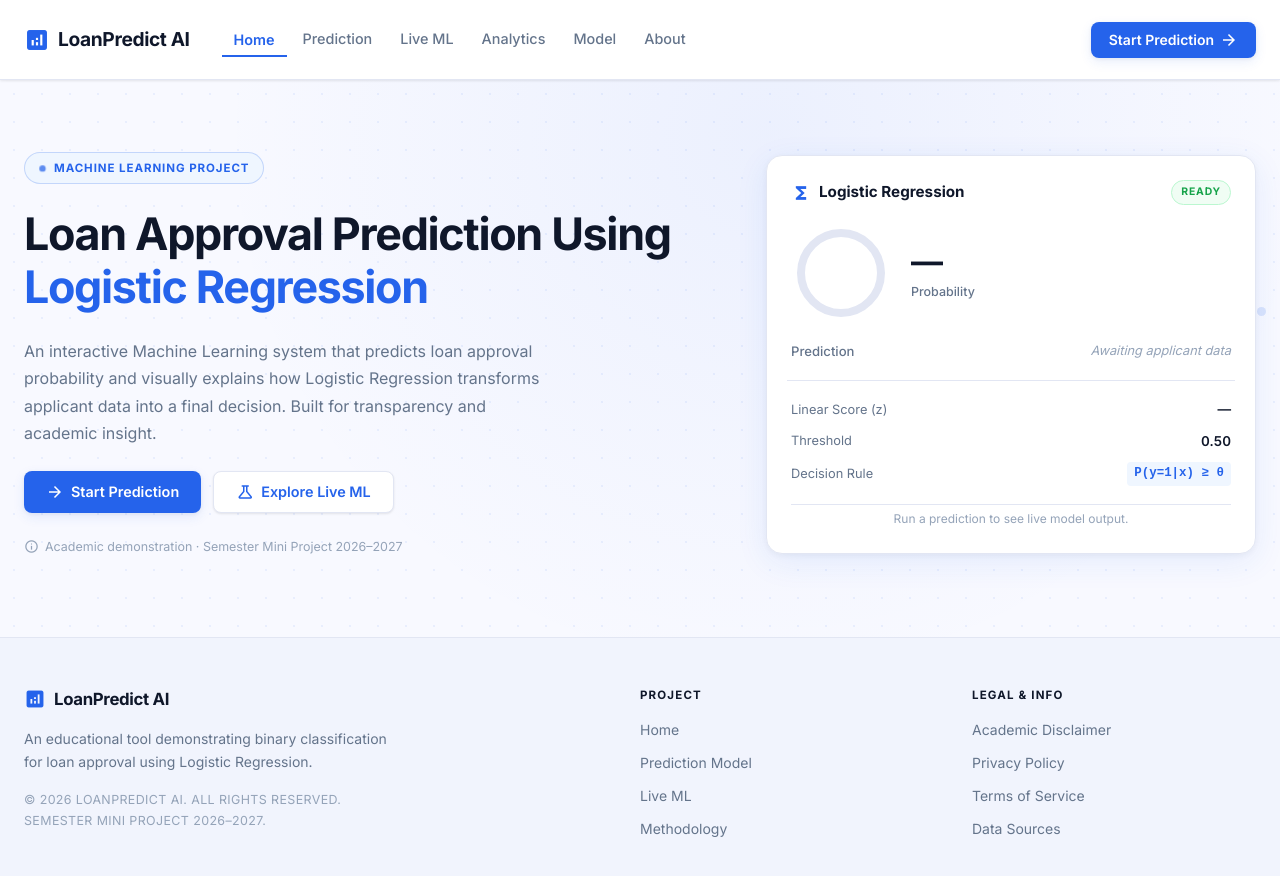
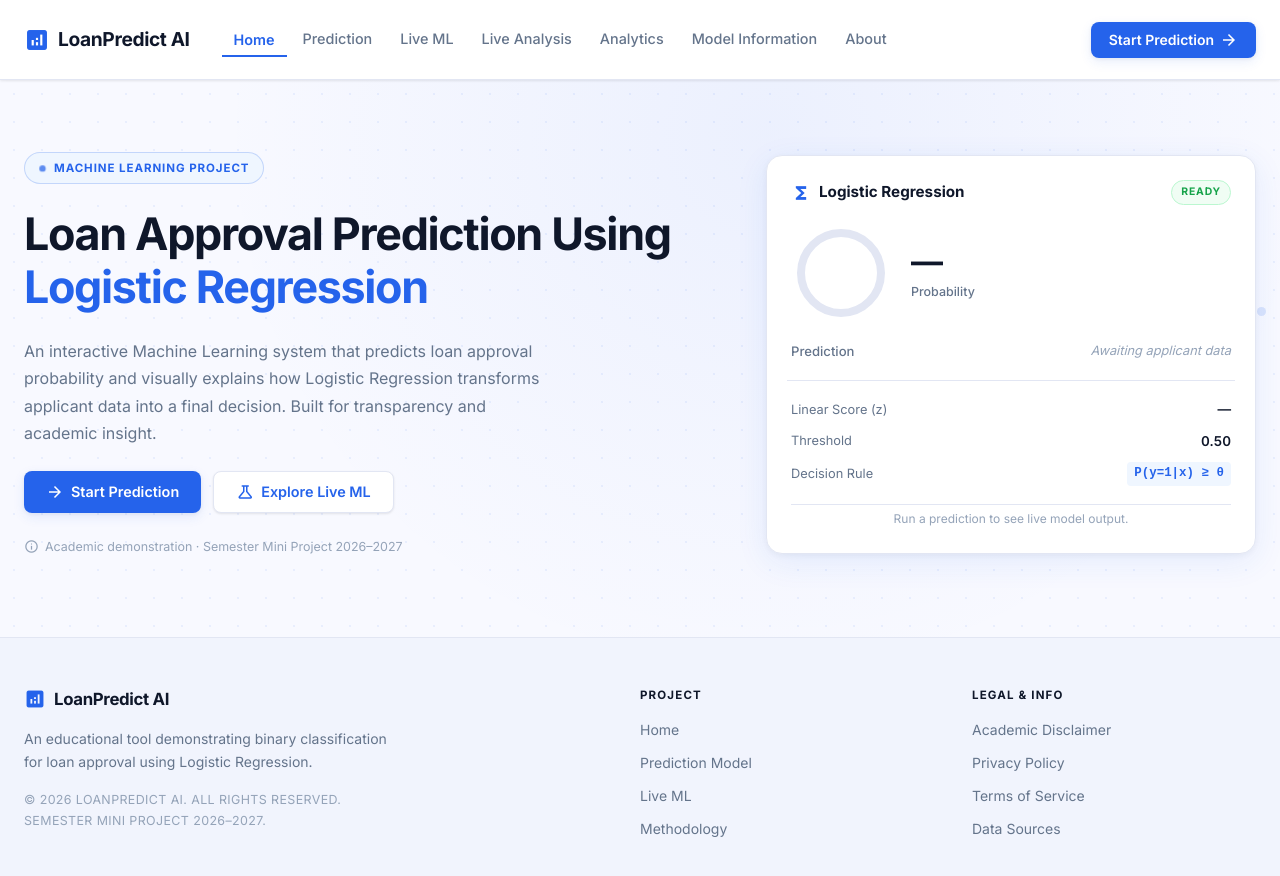
Before and after one commit to khilarionkar05/loan-approval-prediction-logistic-regression, a React (Vite) app: page / in a window 1280 px wide. Shown: the top 876 px of the page. Built offline with nearby package versions, Linux system fonts and the light colour scheme.

Commit message:
feat: implement responsive Header component and configure application routing in App.jsx

```diff
--- a/src/App.jsx
+++ b/src/App.jsx
@@ -1,4 +1,4 @@
-import { BrowserRouter, Routes, Route } from 'react-router-dom';
+import { BrowserRouter, Routes, Route, Navigate } from 'react-router-dom';
 import Header        from './components/Header';
 import Footer        from './components/Footer';
 import Home          from './pages/Home';
@@ -26,9 +26,10 @@ export default function App() {
           <Route path="/prediction"    element={<Prediction />} />
           <Route path="/live-ml"       element={<LiveML />} />
           <Route path="/live-analysis" element={<LiveAnalysis />} />
-          <Route path="/analytics"     element={<PlaceholderPage title="Analytics" />} />
-          <Route path="/model"         element={<PlaceholderPage title="Model" />} />
-          <Route path="/about"         element={<PlaceholderPage title="About" />} />
+          <Route path="/analytics"     element={<PlaceholderPage title="Analytics Dashboard" />} />
+          <Route path="/model-info"    element={<PlaceholderPage title="Model Information" />} />
+          <Route path="/model"         element={<Navigate to="/model-info" replace />} />
+          <Route path="/about"         element={<PlaceholderPage title="About Project" />} />
         </Routes>
         <Footer />
       </div>
--- a/src/components/Header.jsx
+++ b/src/components/Header.jsx
@@ -2,12 +2,13 @@ import { useState } from 'react';
 import { NavLink, useNavigate } from 'react-router-dom';
 
 const NAV_LINKS = [
-  { label: 'Home',       to: '/'          },
-  { label: 'Prediction', to: '/prediction' },
-  { label: 'Live ML',    to: '/live-ml'   },
-  { label: 'Analytics',  to: '/analytics' },
-  { label: 'Model',      to: '/model'     },
-  { label: 'About',      to: '/about'     },
+  { label: 'Home',              to: '/'              },
+  { label: 'Prediction',        to: '/prediction'    },
+  { label: 'Live ML',           to: '/live-ml'       },
+  { label: 'Live Analysis',     to: '/live-analysis' },
+  { label: 'Analytics',         to: '/analytics'     },
+  { label: 'Model Information', to: '/model-info'    },
+  { label: 'About',             to: '/about'         },
 ];
 
 export default function Header() {
```
